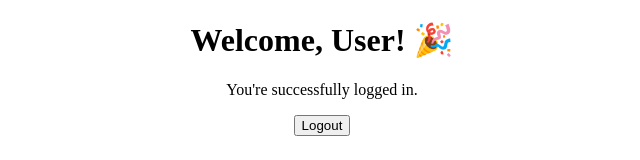
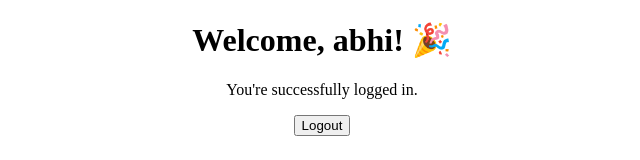
Before and after one commit to ritesh1711/Acadxpert, a React (Create React App) app in the folder frontend/: page /home in a window 1280 px wide. Shown: the top 160 px of the page, without its empty margins (318-958 px from the left). Built offline with nearby package versions, Linux system fonts and the light colour scheme; sample sign-in values are in the browser's storage.

Commit message:
updated name

```diff
--- a/frontend/package.json
+++ b/frontend/package.json
@@ -12,7 +12,7 @@
     "react": "^19.0.0",
     "react-dom": "^19.0.0",
     "react-router-dom": "^7.1.5",
-    "react-scripts": "5.0.1",
+    "react-scripts": "^5.0.1",
     "react-toastify": "^11.0.3",
     "tailwindcss": "^4.0.3",
     "web-vitals": "^4.2.4"
--- a/frontend/src/pages/Home.js
+++ b/frontend/src/pages/Home.js
@@ -28,7 +28,7 @@
   return (
     <div className="flex flex-col items-center justify-center min-h-screen bg-gray-100">
       <div className="bg-white p-8 shadow-lg rounded-lg max-w-md text-center">
-        <h1 className="text-3xl font-bold text-blue-500">Welcome, {userName}! 🎉</h1>
+        <h1 className="text-3xl font-bold text-blue-500">Welcome, abhi! 🎉</h1>
         <p className="mt-2 text-gray-600">You're successfully logged in.</p>
 
         <button
```
Also changed, not shown: 2 other files (tests, documents, lock files or other folders).
